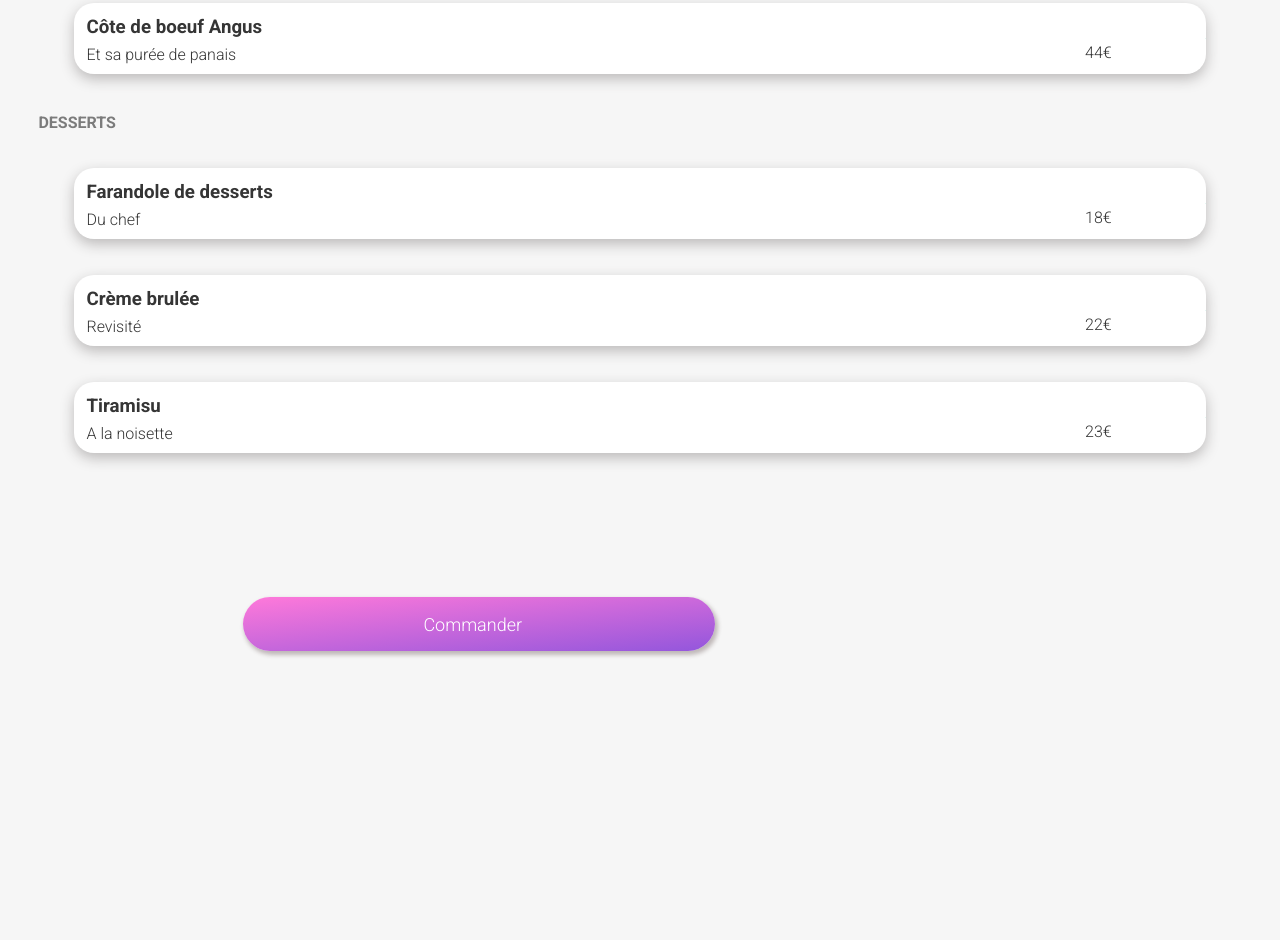
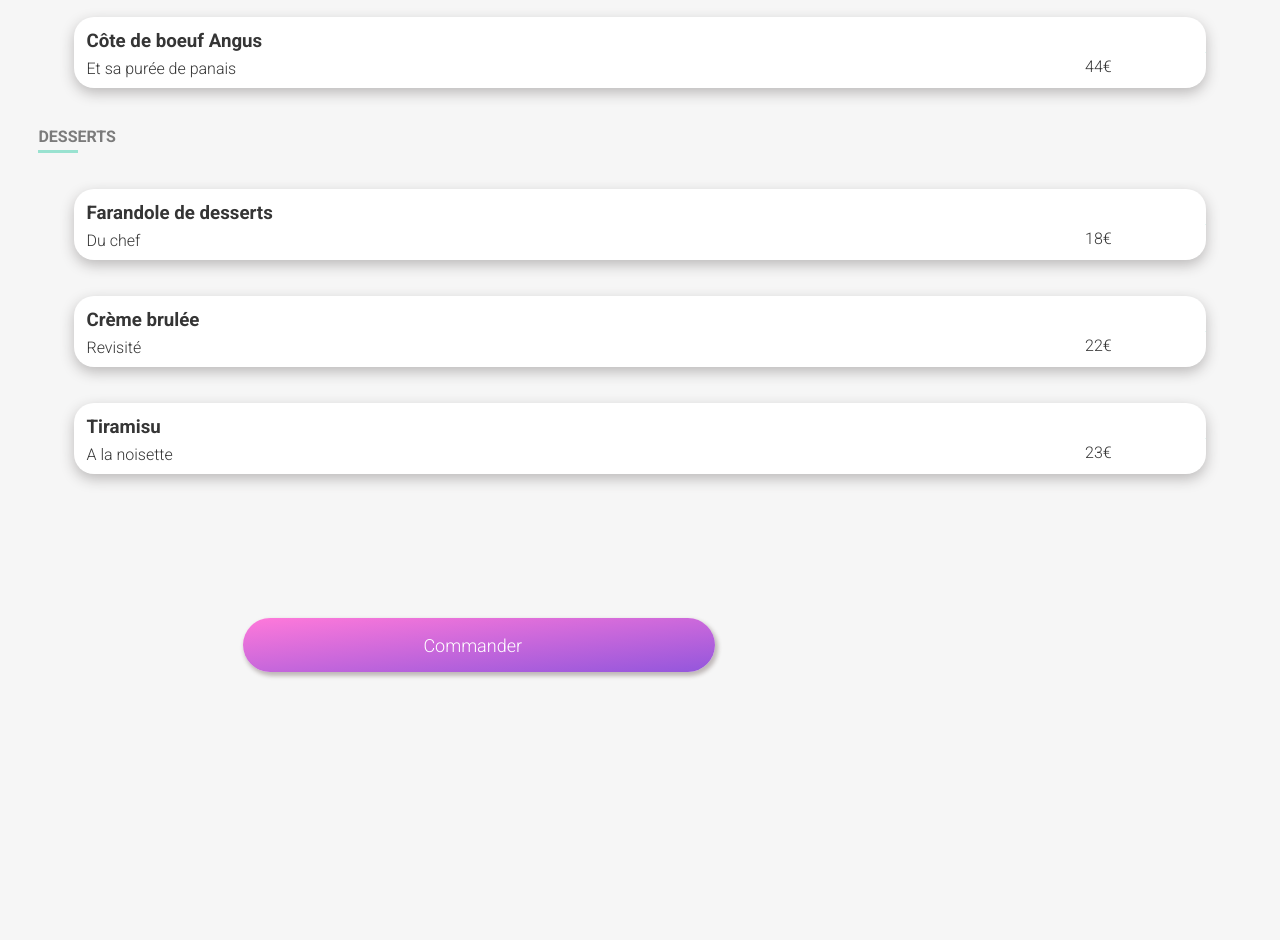
Before and after one commit to helio-dev/heliohoaraudossantos_3_01032021, a plain HTML site: page menu_ledelicedessens.html in a window 1280 px wide. Shown: the part 1588-2528 px from the top of the page. Drawn offline with Linux system fonts and the light colour scheme; a web font is replaced by a local one.

Commit message:
creation d'une div buttoncontainer

```diff
--- a/menu_ledelicedessens.html
+++ b/menu_ledelicedessens.html
@@ -165,8 +165,10 @@
 
             </section>
         </div>
+        <div class="buttoncontainer">
+            <button class="menu__button">Commander</button>
+        </div>
 
-        <button class="menu__button">Commander</button>
 
 
 
--- a/private/sass/pages/_menupage.scss
+++ b/private/sass/pages/_menupage.scss
@@ -48,7 +48,7 @@
             width: 100%;
             }
         .menuborder{
-            display: none;
+            display: block;
             background-color: fontsandcolors.$tertiaire;
             width: 40px;
             height: 3px;
```
Also changed, not shown: public/css/style.css.
